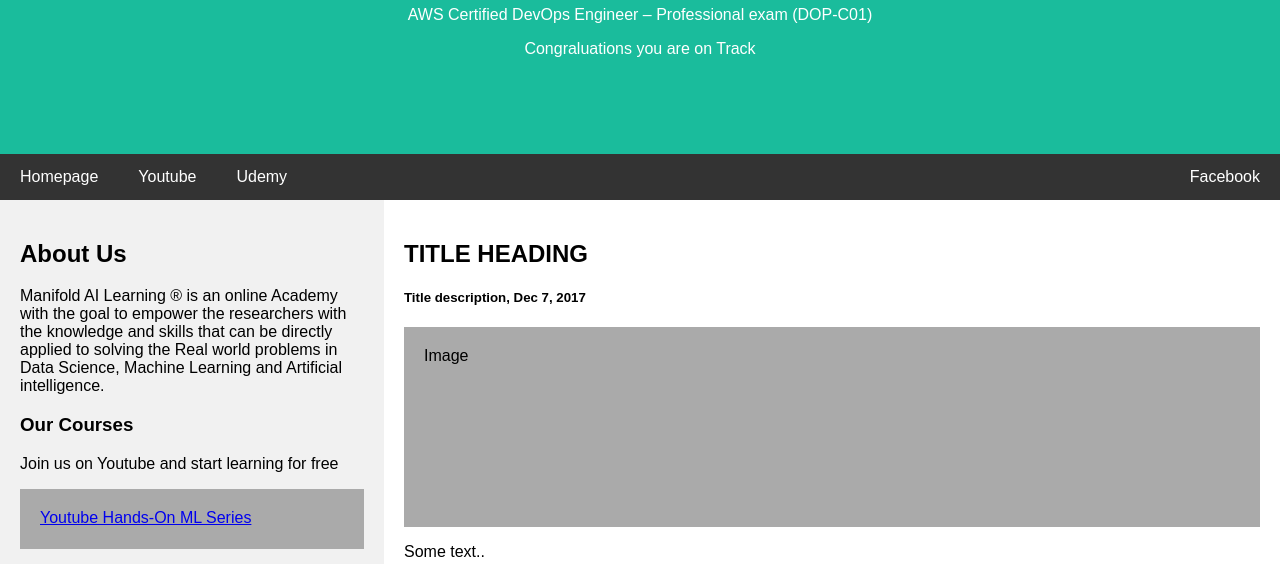
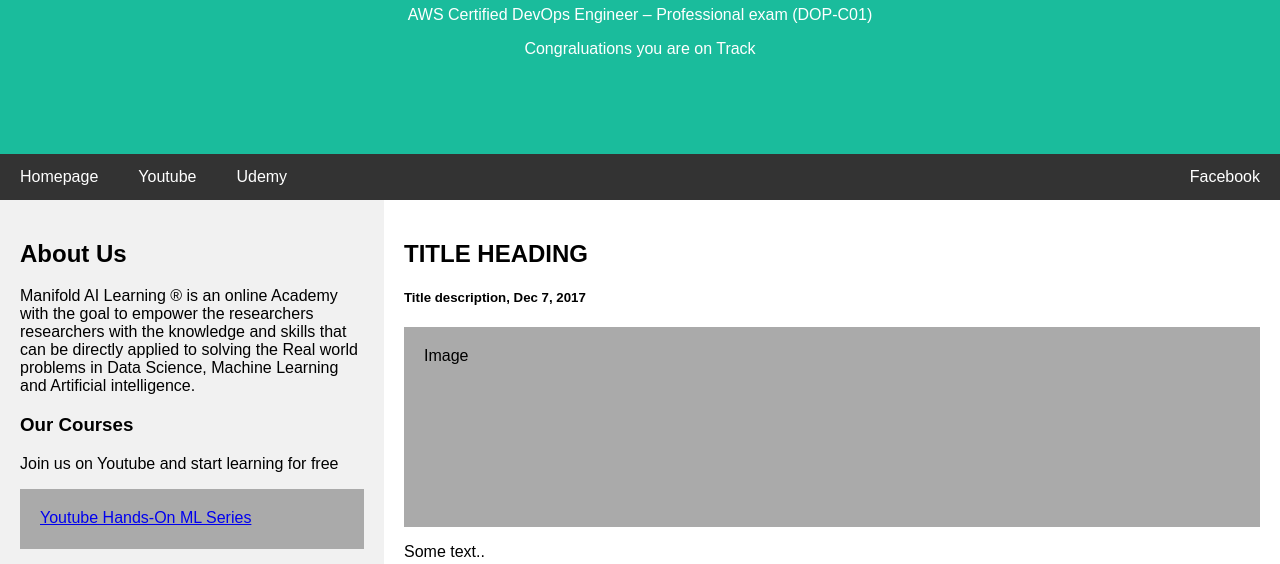
Before and after one commit to bututoubaobei-0108/codebuild-demo-v1, a plain HTML site: page index.html in a window 1280 px wide. Shown: the part 173-737 px from the top of the page. Drawn offline with Linux system fonts and the light colour scheme.

```diff
--- a/index.html
+++ b/index.html
@@ -128,7 +128,7 @@ body {
 <div class="row">
   <div class="side">
     <h2>About Us</h2>
-    <p>Manifold AI Learning ® is an online Academy with the goal to empower the researchers with the knowledge and skills that can be directly applied to solving the Real world problems in Data Science, Machine Learning and Artificial intelligence.</p>
+    <p>Manifold AI Learning ® is an online Academy with the goal to empower the researchers researchers with the knowledge and skills that can be directly applied to solving the Real world problems in Data Science, Machine Learning and Artificial intelligence.</p>
     <h3>Our Courses</h3>
     <p>Join us on Youtube and start learning for free</p>
     <div class="fakeimg" style="height:60px;"> <a href="https://www.youtube.com/manifoldailearning" class="right">Youtube Hands-On ML Series </a> </div><br>
```
